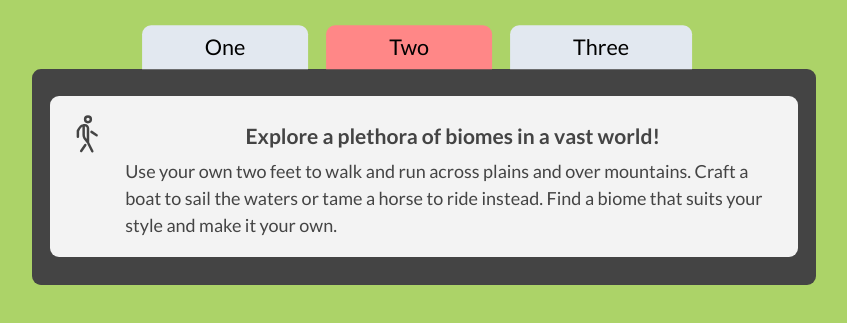
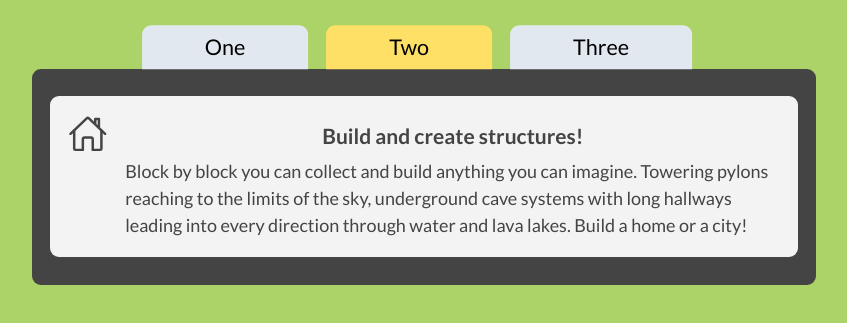
Before and after one commit to tholst952/tab-component, a plain HTML site: page index.html in a window 1280 px wide. Both pictures are taken after a click on the button "Two". Shown: the part 65-388 px from the top of the page, without its empty margins (216-1063 px from the left). Drawn offline with nearby package versions, Linux system fonts and the light colour scheme.

Commit message:
Make it  so that only 1 tab can be active at any time

```diff
--- a/index.html
+++ b/index.html
@@ -25,7 +25,7 @@
           </button>
         </div>
 
-        <div class="content content__1 content-active">
+        <div class="content content__1 content-hidden">
           <div>
             <ion-icon name="walk-outline" class="content-icon"></ion-icon>
           </div>
@@ -39,7 +39,6 @@
             instead. Find a biome that suits your style and make it your own.
           </p>
         </div>
-      </div>
 
         <div class="content content__2 content-hidden">
           <div>
@@ -50,8 +49,8 @@
           <p class="content-text">
             Block by block you can collect and build anything you can imagine.
             Towering pylons reaching to the limits of the sky, underground cave
-          systems with long hallways leading into every direction through water
-          and lava lakes. Build a home or build a city!
+            systems with long hallways leading into every direction through
+            water and lava lakes. Build a home or a city!
           </p>
         </div>
 
@@ -62,10 +61,12 @@
 
           <h3 class="content-title">Find diamonds!</h3>
           <p class="content-text">
-          You can find diamonds around level -53, so grab a few pickaxes and
-          work your way to the lower levels or find a giant cave! With diamonds
-          you can craft excellent armor and tools.
+            You can find diamonds around Y-level -53, so grab a few pickaxes and
+            work your way to the lower levels or find a giant cave! With
+            diamonds you can craft excellent armor and tools. Check your
+            coordinates often.
           </p>
+        </div>
       </div>
     </div>
     <script
--- a/script.js
+++ b/script.js
@@ -1,20 +1,34 @@
-"use strict";
+'use strict';
 
-const tabs = document.querySelectorAll(".tab-btn");
-const tabsContainer = document.querySelector(".tabs-container");
+const tabs = document.querySelectorAll('.tab-btn');
+const tabsContainer = document.querySelector('.tabs-container');
+const allContent = document.querySelectorAll('.content');
 
-tabsContainer.addEventListener("click", function (e) {
-  const clicked = e.target.closest(".tab-btn");
-  console.log(clicked.dataset.tab);
+tabsContainer.addEventListener('click', function (e) {
+  const clicked = e.target.closest('.tab-btn');
+  const tabNumber = clicked.dataset.tab;
+  console.log(tabNumber);
 
   //Guard clause
   if (!clicked) return;
 
-  // remove the active class from all tabs
-  if (clicked) tabs.forEach((tab) => tab.classList.remove("tab-btn-1-active"));
-  clicked.classList.add(`tab-btn-1-active`);
-  // add the active class
+  // remove the active classes from tabs & content
+  if (clicked)
+    tabs.forEach(tab => tab.classList.remove(`tab-btn-${tabNumber}-active`));
+  allContent.forEach(c => c.classList.remove(`content-active`));
+
+  // activate tab
+  clicked.classList.add(`tab-btn-${tabNumber}-active`);
+
+  // add the active class to tab
   document
-    .querySelector(`.tab-btn-${clicked.dataset.tab}`)
-    .classList.add("tab-btn-1-active");
+    .querySelector(`.tab-btn-${tabNumber}`)
+    .classList.add(`tab-btn-${tabNumber}-active`);
+
+  // show the active tab's content
+
+  const content = document.querySelector(`.content__${tabNumber}`);
+  content.classList.add(`content-active`);
+  content.classList.remove(`content-hidden`);
+  // content.classList.add(`content__${tabNumber}`);
 });
--- a/style.css
+++ b/style.css
@@ -1,4 +1,4 @@
-@import url("https://fonts.googleapis.com/css2?family=Lato:wght@400;700&display=swap");
+@import url('https://fonts.googleapis.com/css2?family=Lato:wght@400;700&display=swap');
 
 * {
   padding: 0;
@@ -21,7 +21,7 @@ html {
 }
 
 body {
-  font-family: "Lato", sans-serif;
+  font-family: 'Lato', sans-serif;
   color: #444;
   background-color: #acd368;
 }
@@ -90,11 +90,11 @@ h1 {
 }
 
 /* The Content */
-.content-active {
-  position: relative;
+.content {
+  display: none;
 }
 
-.content {
+.content-active {
   display: grid;
   grid-template-columns: 1fr;
   grid-template-rows: 1fr;
@@ -106,6 +106,7 @@ h1 {
   justify-items: center;
   align-items: center;
   border-radius: 0.5rem;
+  position: relative;
 }
 
 .content-icon {
@@ -120,7 +121,3 @@ h1 {
   grid-column: 2;
   line-height: 1.5;
 }
-
-.content-hidden {
-  display: none;
-}
```
Also changed, not shown: 1 other file. Lines whose indentation alone changed are shown as unchanged.
